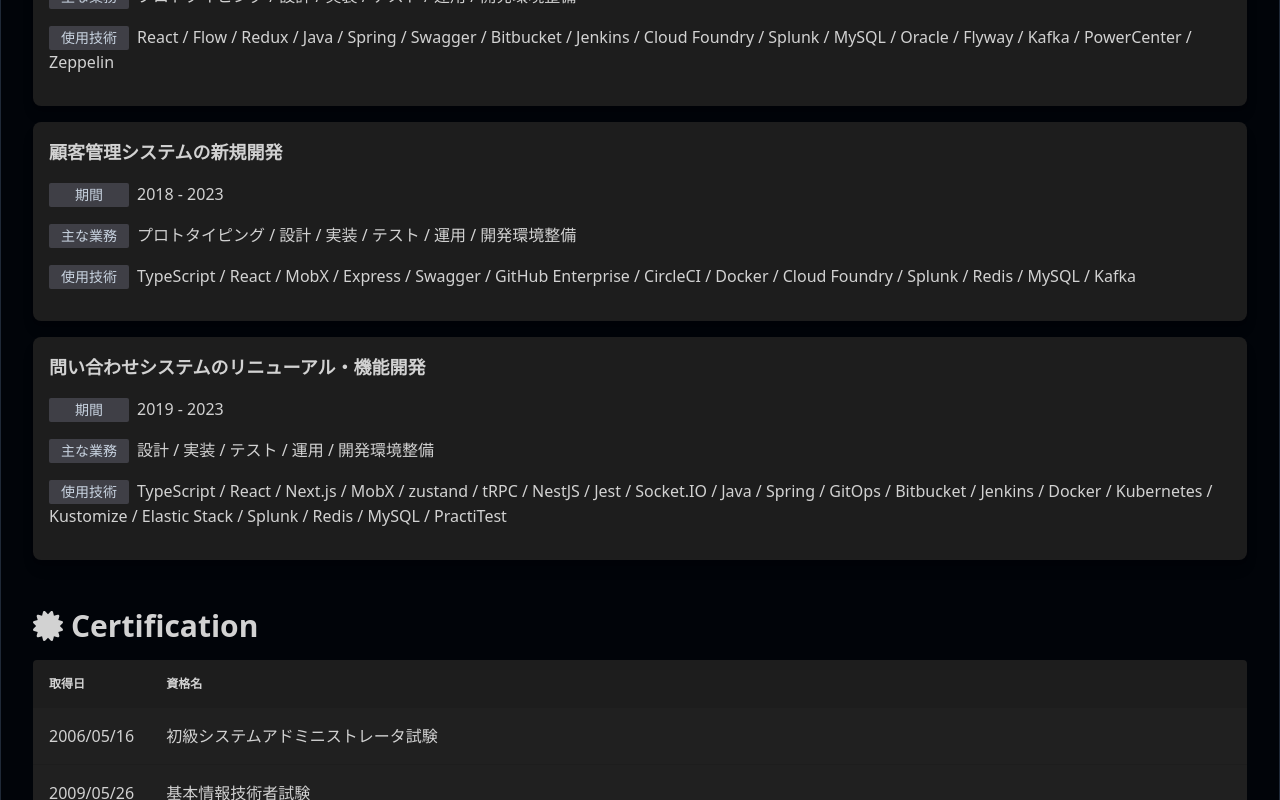
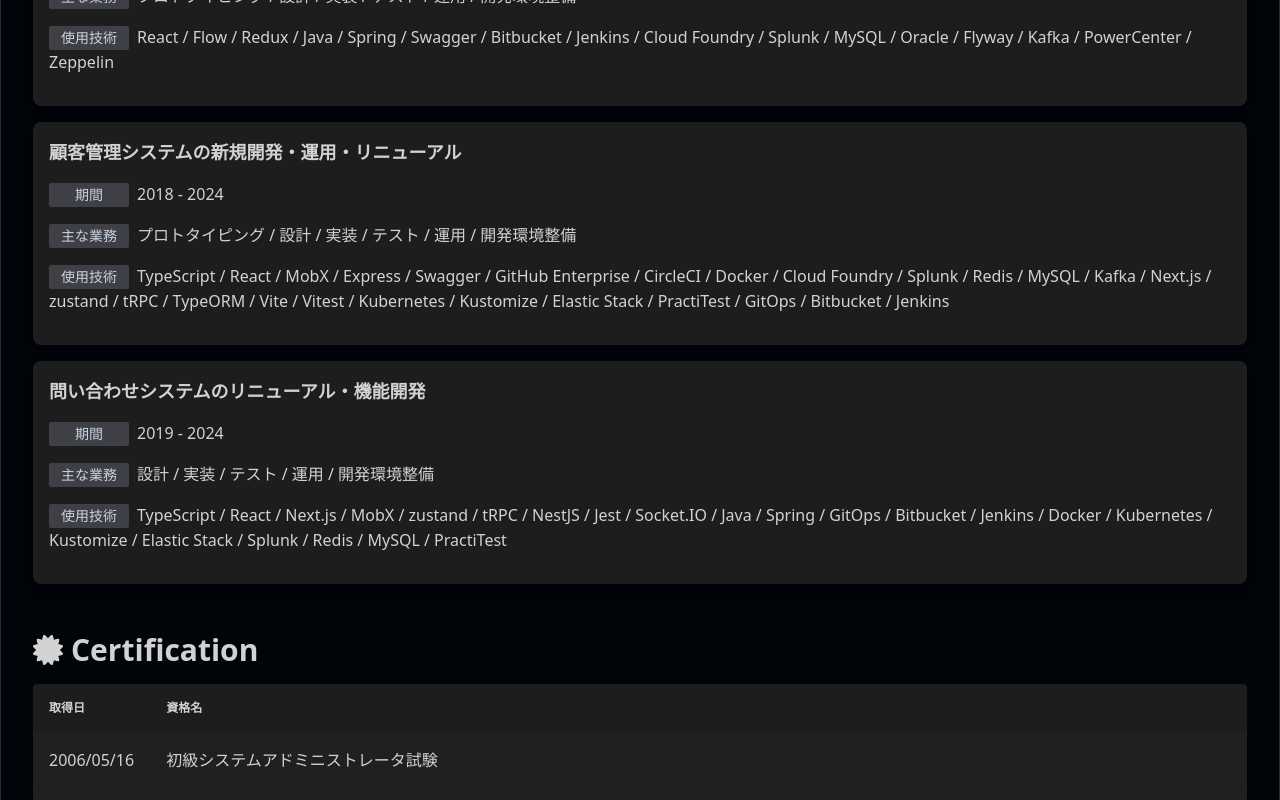
Before and after one commit to proyuki02/portfolio, a Next.js app: page / in a window 1280 px wide. Shown: the part 4060-4860 px from the top of the page. Built offline with nearby package versions, Linux system fonts and the light colour scheme.

Commit message:
実績更新

```diff
--- a/components/certification.tsx
+++ b/components/certification.tsx
@@ -35,6 +35,7 @@
               date="2017/08/10"
               name="AWS Certified Solutions Architect - Associate"
             />
+            <CertificationItem date="2023/10/08" name="応用情報技術者試験" />
           </tbody>
         </table>
       </div>
--- a/components/works.tsx
+++ b/components/works.tsx
@@ -106,18 +106,20 @@
           / Zeppelin
         </WorksCardItemTech>
       </WorksCard>
-      <WorksCard summary="顧客管理システムの新規開発">
-        <WorksCardItemSpan>2018 - 2023</WorksCardItemSpan>
+      <WorksCard summary="顧客管理システムの新規開発・運用・リニューアル">
+        <WorksCardItemSpan>2018 - 2024</WorksCardItemSpan>
         <WorksCardItemJob>
           プロトタイピング / 設計 / 実装 / テスト / 運用 / 開発環境整備
         </WorksCardItemJob>
         <WorksCardItemTech>
           TypeScript / React / MobX / Express / Swagger / GitHub Enterprise /
-          CircleCI / Docker / Cloud Foundry / Splunk / Redis / MySQL / Kafka
+          CircleCI / Docker / Cloud Foundry / Splunk / Redis / MySQL / Kafka /
+          Next.js / zustand / tRPC / TypeORM / Vite / Vitest / Kubernetes /
+          Kustomize / Elastic Stack / PractiTest / GitOps / Bitbucket / Jenkins
         </WorksCardItemTech>
       </WorksCard>
       <WorksCard summary="問い合わせシステムのリニューアル・機能開発">
-        <WorksCardItemSpan>2019 - 2023</WorksCardItemSpan>
+        <WorksCardItemSpan>2019 - 2024</WorksCardItemSpan>
         <WorksCardItemJob>
           設計 / 実装 / テスト / 運用 / 開発環境整備
         </WorksCardItemJob>
```
